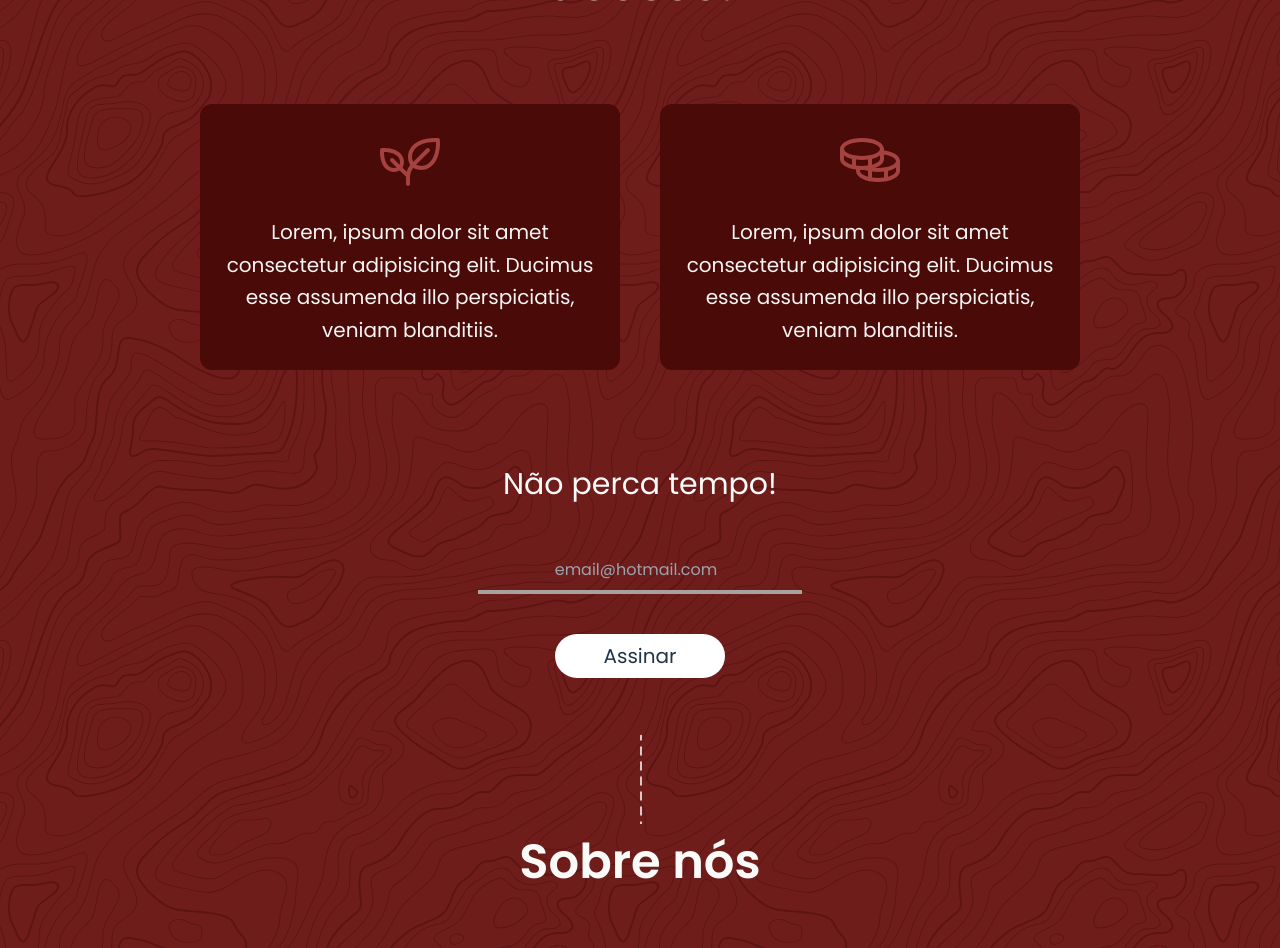
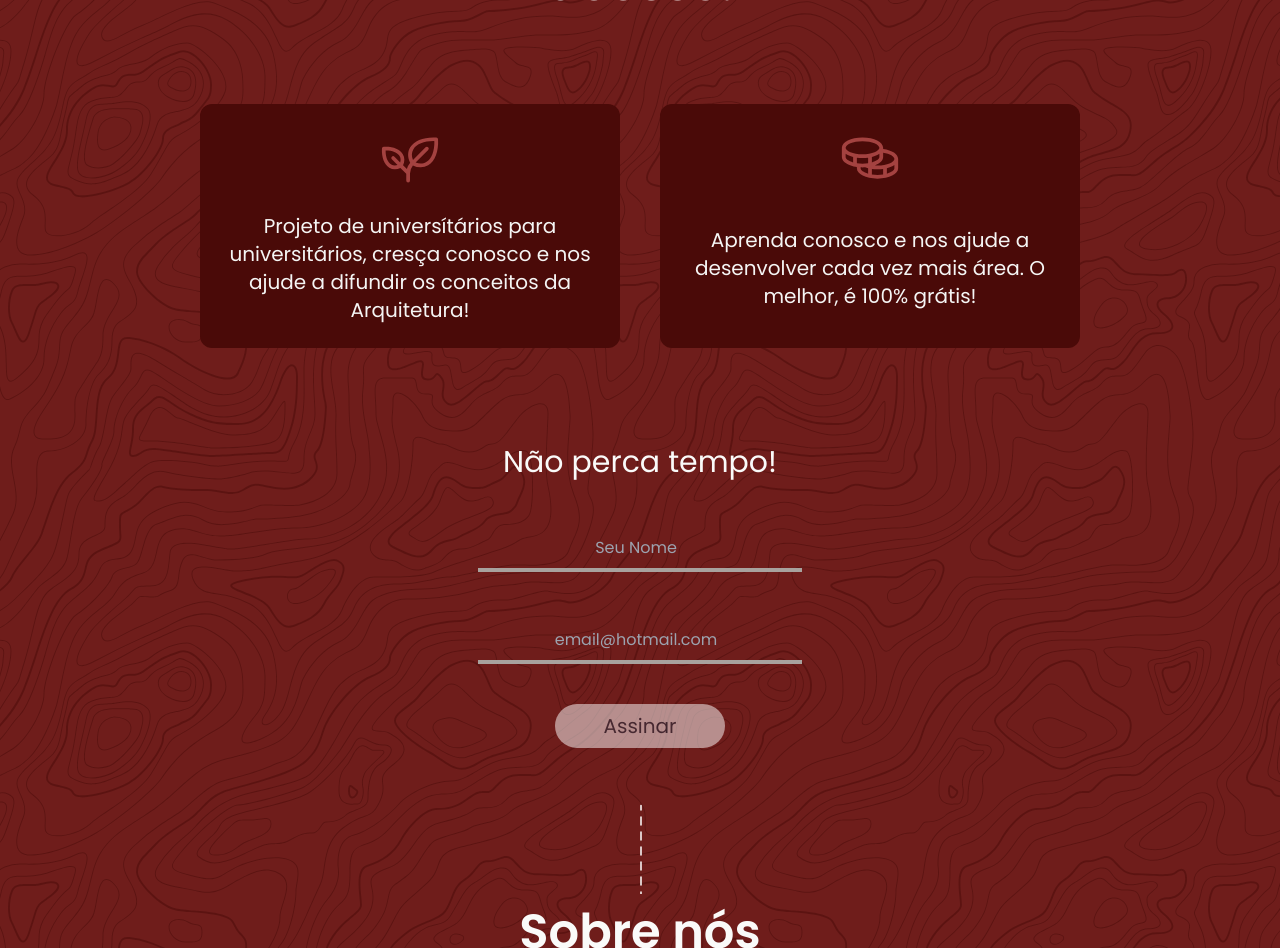
Before and after one commit to DanielGouveiah/projetarq, a React (Vite) app: page / in a window 1280 px wide. Shown: the part 800-1748 px from the top of the page. Built offline with nearby package versions, Linux system fonts and the light colour scheme.

Commit message:
Form regex test

```diff
--- a/src/components/Navbar/ModalMenu.tsx
+++ b/src/components/Navbar/ModalMenu.tsx
@@ -1,5 +1,5 @@
 import React from "react";
-import { ArrowBendUpLeft, DotsNine } from "@phosphor-icons/react";
+import { ArrowBendUpLeft, HandGrabbing } from "@phosphor-icons/react";
 import { NavLink } from "react-router-dom";
 import { scrollToTop } from "../../utils/ScrollTo";
 import LogoSimples from "../../assets/LogoSimples";
@@ -111,22 +111,22 @@ const ModalMenu = ({ callback }: modal) => {
         </div>
       </div>
 
-      <div className="grid grid-rows-menu gap-1 text-2xl bg-stone-900 w-full h-full px-6 py-2">
-        <nav className="grid gap-4">
+      <div className="grid items-center grid-rows-menu gap-10 text-2xl bg-stone-900 w-full h-full px-6 py-2">
+        <nav className="grid gap-1 max-h-[40vh]">
           {links.map(({ name, path, target }) => {
             return path ? (
               <NavLink
                 to={path}
                 key={name}
                 onClick={() => menuNav()}
-                className="flex items-center justify-center rounded-3xl text-red-light">
+                className="flex items-center border-b-2  border-transparent py-6 justify-center  text-red-light">
                 {name}
               </NavLink>
             ) : (
               <a
                 key={name}
                 onClick={() => menuNav(true, target)}
-                className="flex items-center justify-center rounded-3xl text-red-light cursor-pointer">
+                className="flex items-center py-6  border-b-2  border-red-light hover:border-red justify-center  text-red-light cursor-pointer">
                 {name}
               </a>
             );
@@ -134,9 +134,9 @@ const ModalMenu = ({ callback }: modal) => {
         </nav>
 
         <div
-          className=" flex items-center justify-center text-red"
+          className=" flex items-center justify-center text-stone-50 animate-bounce"
           onMouseDown={() => menuDragInit()}>
-          <DotsNine size={64} />
+          <HandGrabbing size={48} />
         </div>
       </div>
     </div>
--- a/src/pages/Home/Signature.tsx
+++ b/src/pages/Home/Signature.tsx
@@ -1,6 +1,24 @@
+import React from "react";
 import { Coins, Plant } from "@phosphor-icons/react";
 
 const Signature = () => {
+  const [nome, setNome] = React.useState("");
+  const [email, setEmail] = React.useState("");
+  const [isValid, setIsValid] = React.useState<boolean>();
+  const [hasBlur, setHasBlur] = React.useState<boolean>(false);
+
+  const subscribeEmail = () => {
+    console.log("Enviou");
+  };
+
+  const checkEmail = () => {
+    const emailRegex =
+      /[a-z0-9!#$%&'*+/=?^_`{|}~-]+(?:\.[a-z0-9!#$%&'*+/=?^_`{|}~-]+)*@(?:[a-z0-9](?:[a-z0-9-]*[a-z0-9])?\.)+[a-z0-9](?:[a-z0-9-]*[a-z0-9])?/gi;
+
+    const test = emailRegex.test(email);
+    setIsValid(test);
+  };
+
   return (
     <section className="py-20 px-2 sm:px-10 grid  grid-cols-2 md:grid-cols-4 gap-y-14 md:gap-y-20">
       <h2 className="text-3xl md:text-5xl font-semibold text-stone-50 col-span-2 md:col-span-2 md:col-start-2">
@@ -9,35 +27,67 @@ const Signature = () => {
 
       <div className="grid gap-4 sm:gap-10 sm:grid-cols-2 grid-rows-2 col-span-full p-4 justify-items-center">
         <div className="grid sm:justify-self-end max-w-[320px] md:max-w-[420px] gap-6 justify-items-center bg-red-dark py-4 md:py-6 px-4 rounded-xl row-span-2 text-[#75CE56] sm:text-red-light sm:hover:text-[#75CE56] transition-colors duration-1000">
-          <Plant size={64} />
-          <p className="text-xl text-stone-100  leading-relaxed">
-            Lorem, ipsum dolor sit amet consectetur adipisicing elit. Ducimus
-            esse assumenda illo perspiciatis, veniam blanditiis.
+          <Plant className="text-5xl sm:text-6xl" />
+          <p className="text-lg sm:text-xl text-stone-100  leading-relaxed">
+            Projeto de universítários para universitários, cresça conosco e nos
+            ajude a difundir os conceitos da Arquitetura!
           </p>
         </div>
         <div className="grid sm:justify-self-start max-w-[320px] md:max-w-[420px] gap-6 justify-items-center bg-red-dark py-6 px-4 rounded-xl row-span-2 text-[#DDB245]  sm:text-red-light sm:hover:text-[#DDB245] transition-colors duration-1000">
-          <Coins size={64} />
-          <p className="text-xl text-stone-100 leading-relaxed">
-            Lorem, ipsum dolor sit amet consectetur adipisicing elit. Ducimus
-            esse assumenda illo perspiciatis, veniam blanditiis.
+          <Coins className="text-5xl sm:text-6xl" />
+          <p className="text-lg sm:text-xl text-stone-100 leading-relaxed">
+            Aprenda conosco e nos ajude a desenvolver cada vez mais área. O
+            melhor, é 100% grátis!
           </p>
         </div>
       </div>
 
-      <form action="" className="col-span-2 md:col-start-2 grid justify-center">
+      <form
+        onSubmit={subscribeEmail}
+        className="col-span-2 md:col-start-2 grid justify-center">
         <div className="max-w-[200px] grid justify-center gap-10">
           <label htmlFor="email" className="text-3xl text-stone-50 cursor-text">
             Não perca tempo!
           </label>
+
+          <input
+            type="text"
+            title="Nome"
+            placeholder="Seu Nome"
+            value={nome}
+            onChange={(e) => setNome(e.target.value)}
+            className="bg-transparent pt-4 pb-2 pr-2 pl-0 text-stone-50 border-b-4 text-center placeholder:text-center focus:placeholder:text-stone-50 border-stone-400 focus:border-stone-50"
+            required
+          />
+
           <input
             type="email"
             title="Email"
             placeholder="email@hotmail.com"
-            className="bg-transparent pt-4 pb-2 pr-2 pl-0 text-stone-50 border-b-4 text-center placeholder:text-center focus:placeholder:text-stone-50 border-stone-400 focus:border-stone-50"
+            value={email}
+            onChange={(e) => {
+              setEmail(e.target.value);
+              if (hasBlur) checkEmail();
+            }}
+            onBlur={() => {
+              checkEmail();
+              if (!hasBlur) setHasBlur(true);
+            }}
+            className={`bg-transparent pt-4 pb-2 pr-2 pl-0 text-stone-50 border-b-4 text-center placeholder:text-center ${
+              !hasBlur &&
+              "focus:placeholder:text-stone-50 border-stone-400 focus:border-stone-50"
+            } ${isValid == true && "border-emerald-500"} ${
+              isValid == false && "placeholder:text-red-500 border-red-500"
+            }`}
             required
           />
+
           <div>
-            <button className="bg-white hover:bg-stone-300 py-2 px-12 rounded-full text-xl ">
+            <button
+              className="bg-white disabled:opacity-50 hover:bg-stone-300 py-2 px-12 rounded-full text-xl"
+              disabled={
+                isValid != true || nome.length == 0 || email.length == 0
+              }>
               Assinar
             </button>
           </div>
```
